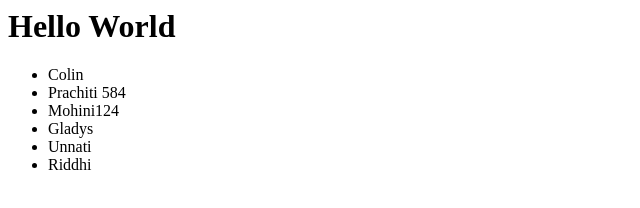
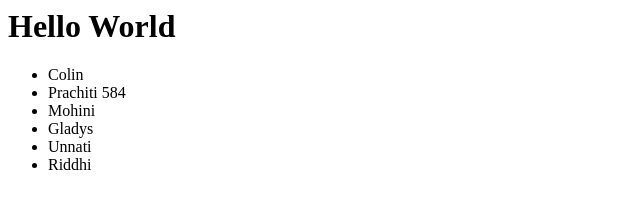
Before and after one commit to MOHINI-GAUTAM/Abadha-practice, a plain HTML site: page index.html in a window 1280 px wide. Shown: the full height of the page, 0-640 px from the left. Drawn offline with Linux system fonts and the light colour scheme.

Commit message:
removed number

```diff
--- a/index.html
+++ b/index.html
@@ -2,7 +2,7 @@
 <ul>
     <li>Colin</li>
     <li>Prachiti 584</li>
-    <li>Mohini124 </li>
+    <li>Mohini</li>
     <li>Gladys</li>
     <li>Unnati</li>
     <li>Riddhi</li>
```
